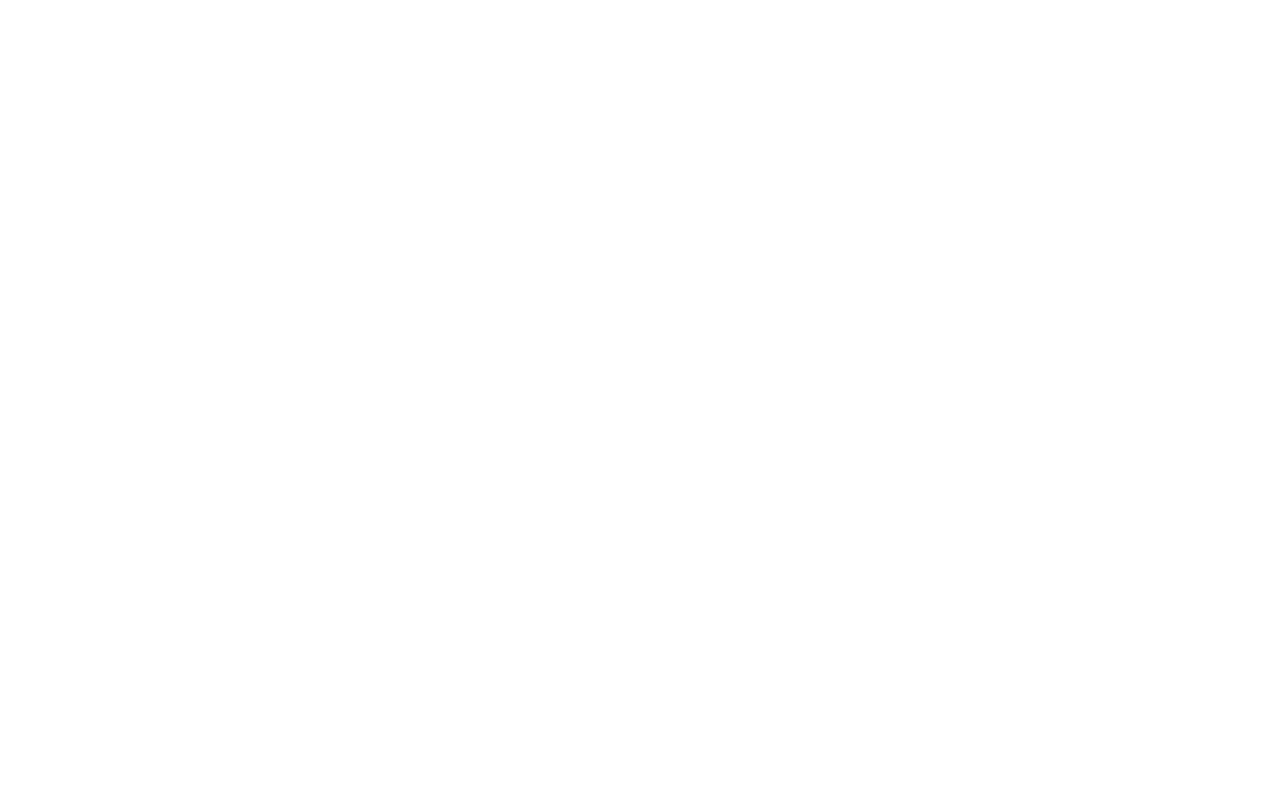
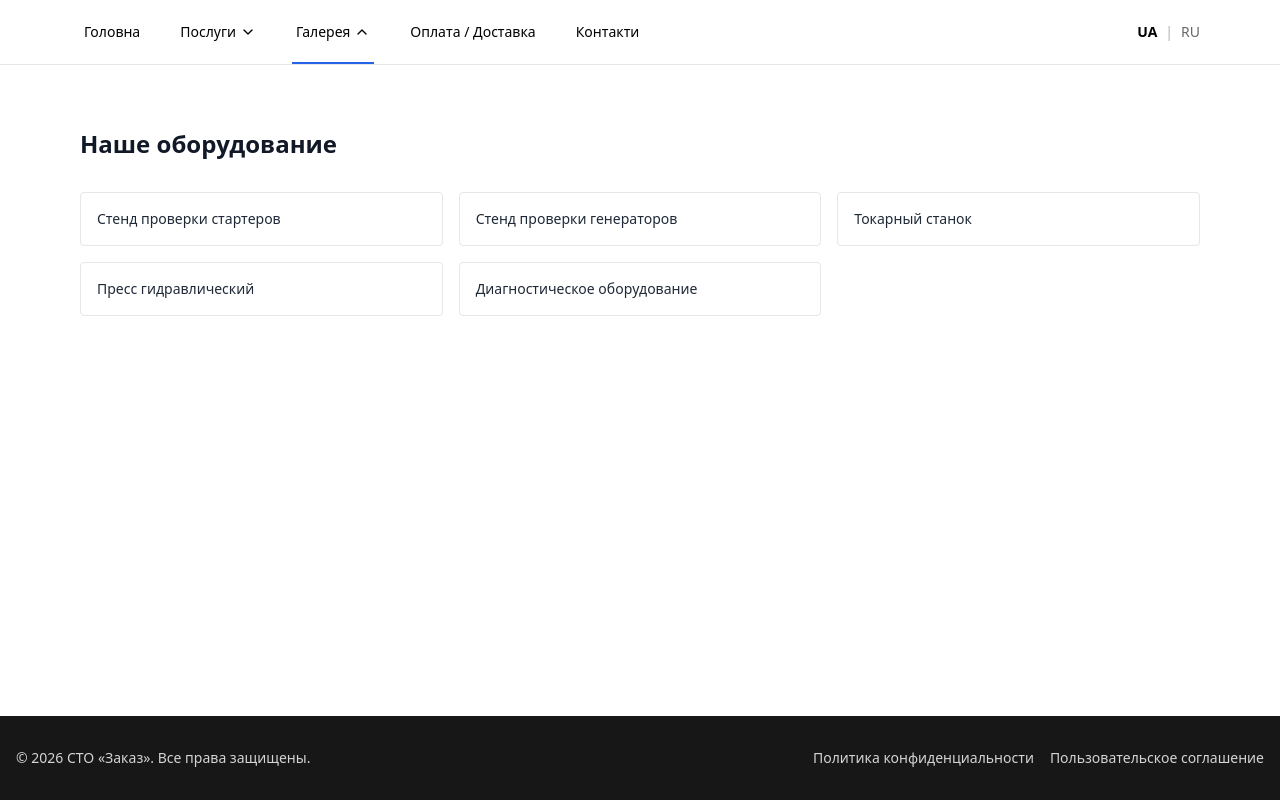
Before and after one commit to LeonidKuzmychenko/sto-site, a React (Vite) app: page /gallery/equipment in a window 1280 px wide. Built offline with nearby package versions, Linux system fonts and the light colour scheme.

Commit message:
new Pages

```diff
--- a/src/app/router.tsx
+++ b/src/app/router.tsx
@@ -2,29 +2,37 @@
 
 import { Layout } from '../pages/Layout'
 import { HomePage } from '../pages/HomePage'
+import { NotFoundPage } from '../pages/NotFoundPage'
+import { ContactsPage } from '../pages/ContactsPage'
+import { PricesPage } from '../pages/PricesPage'
+
+// services
 import { ServicesPage } from '../pages/services/ServicesPage'
 import { StartersPage } from '../pages/services/StartersPage'
 import { GeneratorsPage } from '../pages/services/GeneratorsPage'
-import { PricesPage } from '../pages/PricesPage'
-import { ContactsPage } from '../pages/ContactsPage'
-import { NotFoundPage } from '../pages/NotFoundPage'
 
-export const router = createBrowserRouter(
-    [
+// gallery
+import { GalleryPage } from '../pages/gallery/GalleryPage'
+import { EquipmentPage } from '../pages/gallery/EquipmentPage'
+import { BeforeAfterPage } from '../pages/gallery/BeforeAfterPage'
+
+export const router = createBrowserRouter([
     {
         path: '/',
         element: <Layout />,
         errorElement: <NotFoundPage />,
         children: [
             // Главная
-                { index: true, element: <HomePage /> },
+            {
+                index: true,
+                element: <HomePage />,
+            },
 
             // Услуги
             {
                 path: 'services',
                 element: <ServicesPage />,
                 children: [
-                        // 🔴 ВАЖНО: редирект вместо лишней страницы
                     {
                         index: true,
                         element: <Navigate to="starters" replace />,
@@ -40,13 +48,43 @@
                 ],
             },
 
-                // Остальные страницы
-                { path: 'prices', element: <PricesPage /> },
-                { path: 'contacts', element: <ContactsPage /> },
+            // Галерея
+            {
+                path: 'gallery',
+                element: <GalleryPage />,
+                children: [
+                    {
+                        index: true,
+                        element: <Navigate to="equipment" replace />,
+                    },
+                    {
+                        path: 'equipment',
+                        element: <EquipmentPage />,
+                    },
+                    {
+                        path: 'before-after',
+                        element: <BeforeAfterPage />,
+                    },
                 ],
             },
+
+            // Оплата / доставка
+            {
+                path: 'payment-delivery',
+                element: <PricesPage />,
+            },
+
+            // Контакты
+            {
+                path: 'contacts',
+                element: <ContactsPage />,
+            },
+
+            // 404
+            {
+                path: '*',
+                element: <NotFoundPage />,
+            },
         ],
-    {
-        basename: '/sto-site',
-    }
-)
+    },
+])
--- a/src/features/nav/Nav.tsx
+++ b/src/features/nav/Nav.tsx
@@ -7,6 +7,7 @@
     const location = useLocation()
 
     const isServicesActive = location.pathname.startsWith('/services')
+    const isGalleryActive = location.pathname.startsWith('/gallery')
 
     const navItem =
         'relative flex h-full items-center gap-1 px-1 transition-colors hover:text-blue-600'
@@ -31,60 +32,95 @@
                         Головна
                     </NavLink>
 
-                    {/* УСЛУГИ + СТРЕЛКА */}
+                    {/* УСЛУГИ */}
                     <div className="relative group flex h-full items-center">
                         <NavLink
                             to="/services"
                             className={`${navItem} ${isServicesActive ? activeUnderline : ''}`}
                         >
                             Послуги
-
                             <ChevronDown
                                 size={16}
                                 className={`
-                  transition-transform duration-200
-                  ${
-                                    isServicesActive
-                                        ? 'rotate-180'
-                                        : 'group-hover:rotate-180'
-                                }
-                `}
+                                    transition-transform duration-200
+                                    ${isServicesActive ? 'rotate-180' : 'group-hover:rotate-180'}
+                                `}
                             />
                         </NavLink>
 
-                        {/* DROPDOWN */}
                         <div className="absolute left-0 top-full hidden min-w-48 rounded-md border bg-white shadow-md group-hover:block">
                             <NavLink
                                 to="/services/starters"
                                 className={({ isActive }) =>
                                     `block px-4 py-2 hover:bg-gray-100 ${
-                                        isActive ? 'font-semibold bg-gray-100' : ''
+                                        isActive ? 'bg-gray-100 font-semibold' : ''
                                     }`
                                 }
                             >
-                                Стартери
+                                Ремонт стартерів
                             </NavLink>
 
                             <NavLink
                                 to="/services/generators"
                                 className={({ isActive }) =>
                                     `block px-4 py-2 hover:bg-gray-100 ${
-                                        isActive ? 'font-semibold bg-gray-100' : ''
+                                        isActive ? 'bg-gray-100 font-semibold' : ''
                                     }`
                                 }
                             >
-                                Генератори
+                                Ремонт генераторів
+                            </NavLink>
+                        </div>
+                    </div>
+
+                    {/* ГАЛЕРЕЯ */}
+                    <div className="relative group flex h-full items-center">
+                        <NavLink
+                            to="/gallery"
+                            className={`${navItem} ${isGalleryActive ? activeUnderline : ''}`}
+                        >
+                            Галерея
+                            <ChevronDown
+                                size={16}
+                                className={`
+                                    transition-transform duration-200
+                                    ${isGalleryActive ? 'rotate-180' : 'group-hover:rotate-180'}
+                                `}
+                            />
+                        </NavLink>
+
+                        <div className="absolute left-0 top-full hidden min-w-48 rounded-md border bg-white shadow-md group-hover:block">
+                            <NavLink
+                                to="/gallery/equipment"
+                                className={({ isActive }) =>
+                                    `block px-4 py-2 hover:bg-gray-100 ${
+                                        isActive ? 'bg-gray-100 font-semibold' : ''
+                                    }`
+                                }
+                            >
+                                Наше обладнання
+                            </NavLink>
+
+                            <NavLink
+                                to="/gallery/before-after"
+                                className={({ isActive }) =>
+                                    `block px-4 py-2 hover:bg-gray-100 ${
+                                        isActive ? 'bg-gray-100 font-semibold' : ''
+                                    }`
+                                }
+                            >
+                                До / Після
                             </NavLink>
                         </div>
                     </div>
 
                     <NavLink
-                        to="/prices"
+                        to="/payment-delivery"
                         className={({ isActive }) =>
                             `${navItem} ${isActive ? activeUnderline : ''}`
                         }
                     >
-                        Ціни
+                        Оплата / Доставка
                     </NavLink>
 
                     <NavLink
--- /dev/null
+++ b/src/pages/gallery/BeforeAfterPage.tsx
@@ -0,0 +1,38 @@
+const CASES = [
+    'Ремонт генератора Bosch',
+    'Ремонт стартера Valeo',
+    'Восстановление генератора Denso',
+    'Ремонт стартера Bosch',
+]
+
+export function BeforeAfterPage() {
+    return (
+        <div>
+            <h1 className="mb-8 text-2xl font-semibold text-gray-900">
+                До / После
+            </h1>
+
+            <div className="grid grid-cols-1 gap-4 sm:grid-cols-2">
+                {CASES.map((title) => (
+                    <div
+                        key={title}
+                        className="rounded border border-gray-200 p-4"
+                    >
+                        <div className="mb-2 text-sm font-medium text-gray-900">
+                            {title}
+                        </div>
+
+                        <div className="flex gap-4 text-sm text-gray-600">
+                            <span className="flex-1 rounded border border-dashed border-gray-300 p-4 text-center">
+                                До
+                            </span>
+                            <span className="flex-1 rounded border border-dashed border-gray-300 p-4 text-center">
+                                После
+                            </span>
+                        </div>
+                    </div>
+                ))}
+            </div>
+        </div>
+    )
+}
--- /dev/null
+++ b/src/pages/gallery/EquipmentPage.tsx
@@ -0,0 +1,28 @@
+const EQUIPMENT = [
+    'Стенд проверки стартеров',
+    'Стенд проверки генераторов',
+    'Токарный станок',
+    'Пресс гидравлический',
+    'Диагностическое оборудование',
+]
+
+export function EquipmentPage() {
+    return (
+        <div>
+            <h1 className="mb-8 text-2xl font-semibold text-gray-900">
+                Наше оборудование
+            </h1>
+
+            <div className="grid grid-cols-1 gap-4 sm:grid-cols-2 md:grid-cols-3">
+                {EQUIPMENT.map((name) => (
+                    <div
+                        key={name}
+                        className="rounded border border-gray-200 p-4 text-sm text-gray-800"
+                    >
+                        {name}
+                    </div>
+                ))}
+            </div>
+        </div>
+    )
+}
--- /dev/null
+++ b/src/pages/gallery/GalleryPage.tsx
@@ -0,0 +1,11 @@
+import { Outlet } from 'react-router-dom'
+
+export function GalleryPage() {
+    return (
+        <section className="py-16">
+            <div className="mx-auto max-w-6xl px-4">
+                <Outlet />
+            </div>
+        </section>
+    )
+}
--- /dev/null
+++ b/src/pages/services/services.config.ts
@@ -0,0 +1,15 @@
+export type ServiceConfig = {
+    slug: string
+    label: string
+}
+
+export const SERVICES: ServiceConfig[] = [
+    {
+        slug: 'starters',
+        label: 'Стартери',
+    },
+    {
+        slug: 'generators',
+        label: 'Генератори',
+    },
+]
```
Also changed, not shown: 1 other file (tests, documents, lock files or other folders). Lines whose indentation alone changed are shown as unchanged.
